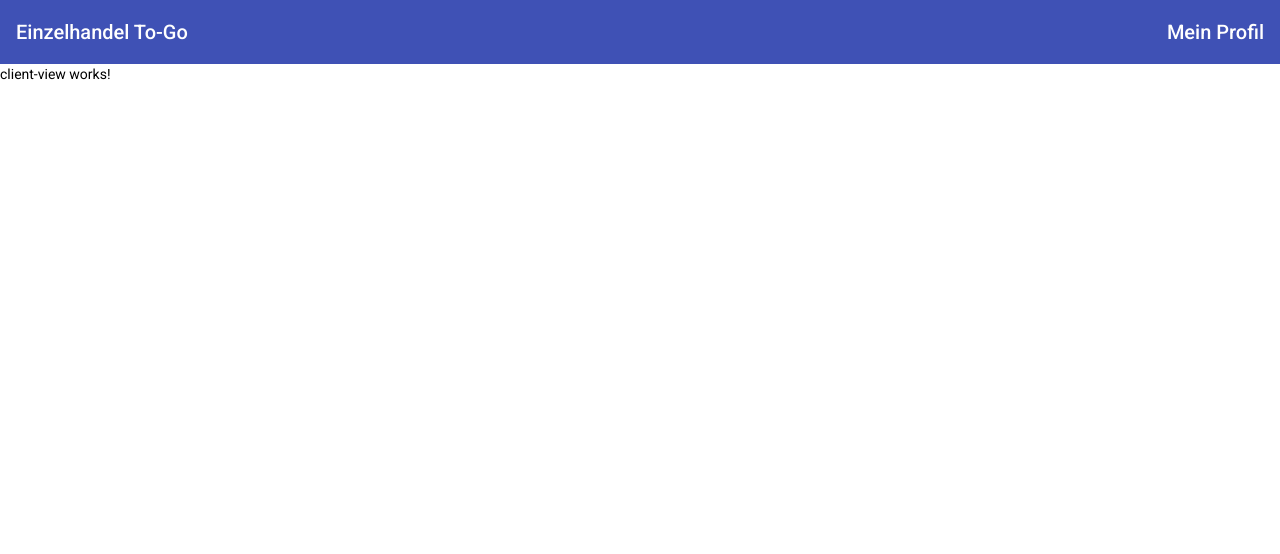
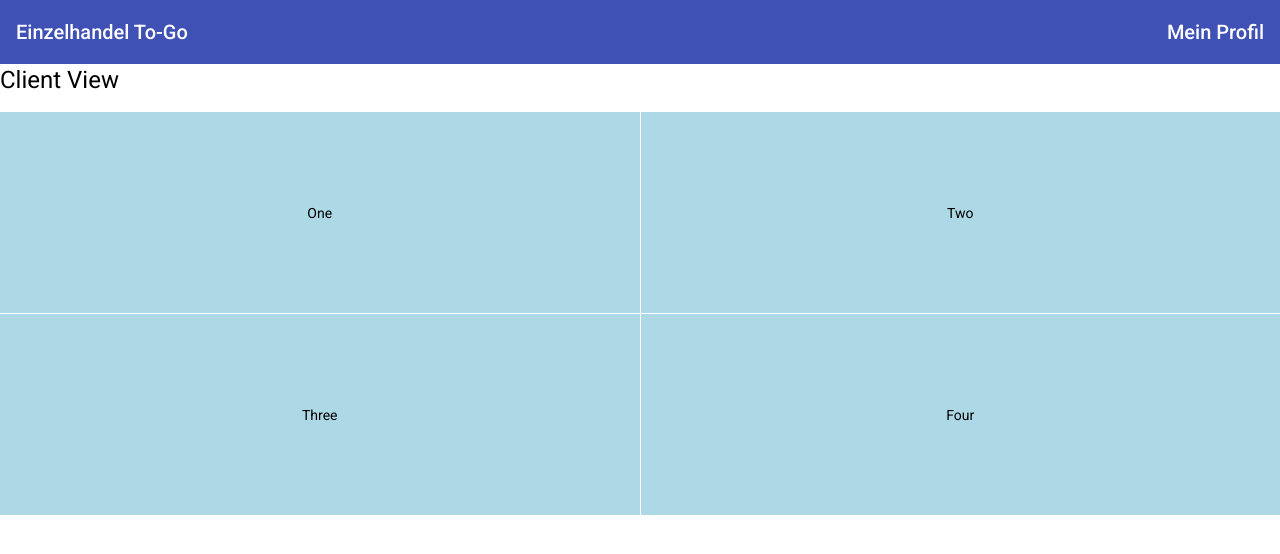
Before and after one commit to Craexy/einzelhandeltogo, an Angular app: page /client/1 in a window 1280 px wide. Shown: the top 554 px of the page. Built offline with nearby package versions, Linux system fonts and the light colour scheme.

Commit message:
Repaired some bugs

```diff
--- a/src/app/client-view/client-view.component.html
+++ b/src/app/client-view/client-view.component.html
@@ -1 +1,11 @@
-<p>client-view works!</p>
+<h1>Client View</h1>
+
+<mat-grid-list cols="2" rowHeight="100px">
+  <mat-grid-tile
+      *ngFor="let tile of tiles"
+      [colspan]="tile.cols"
+      [rowspan]="tile.rows"
+      [style.background]="tile.color">
+    {{tile.text}}
+  </mat-grid-tile>
+</mat-grid-list>
--- a/src/app/client-view/client-view.component.ts
+++ b/src/app/client-view/client-view.component.ts
@@ -1,15 +1,33 @@
 import { Component, OnInit } from '@angular/core';
+
+export interface Tile {
+  color: string;
+  cols: number;
+  rows: number;
+  text: string;
+}
+
 
 @Component({
   selector: 'app-client-view',
   templateUrl: './client-view.component.html',
   styleUrls: ['./client-view.component.scss']
 })
+
 export class ClientViewComponent implements OnInit {
+
+  tiles: Tile[] = [
+    {text: 'One', cols: 1, rows: 2, color: 'lightblue'},
+    {text: 'Two', cols: 1, rows: 2, color: 'lightblue'},
+    {text: 'Three', cols: 1, rows: 2, color: 'lightblue'},
+    {text: 'Four', cols: 1, rows: 2, color: 'lightblue'},
+  ];
 
   constructor() { }
 
   ngOnInit(): void {
   }
 
+
+
 }
--- a/src/app/client-view/client-view.module.ts
+++ b/src/app/client-view/client-view.module.ts
@@ -2,7 +2,6 @@ import { NgModule } from '@angular/core';
 import { CommonModule } from '@angular/common';
 import { ClientViewComponent } from './client-view.component';
 import {MatGridListModule} from '@angular/material/grid-list';
-
 
 
 @NgModule({
```
